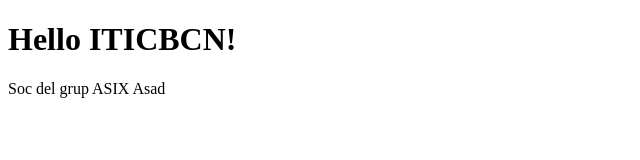
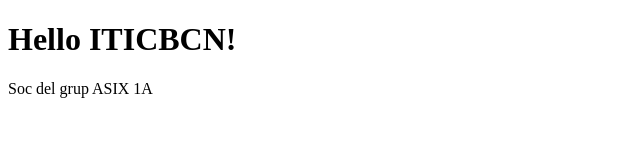
Before and after one commit to 2526asadazam/LMGSI_P1, a plain HTML site: page index.html in a window 1280 px wide. Shown: the full height of the page, 0-640 px from the left. Drawn offline with Linux system fonts and the light colour scheme.

Commit message:
index.html

```diff
--- a/index.html
+++ b/index.html
@@ -5,6 +5,7 @@
     </head>
     <body>
         <h1>Hello ITICBCN!</h1>
-        <p> Soc del grup ASIX Asad </p>
+        <p> Soc del grup ASIX 1A </p>
     </body>
+
 </html>
```
